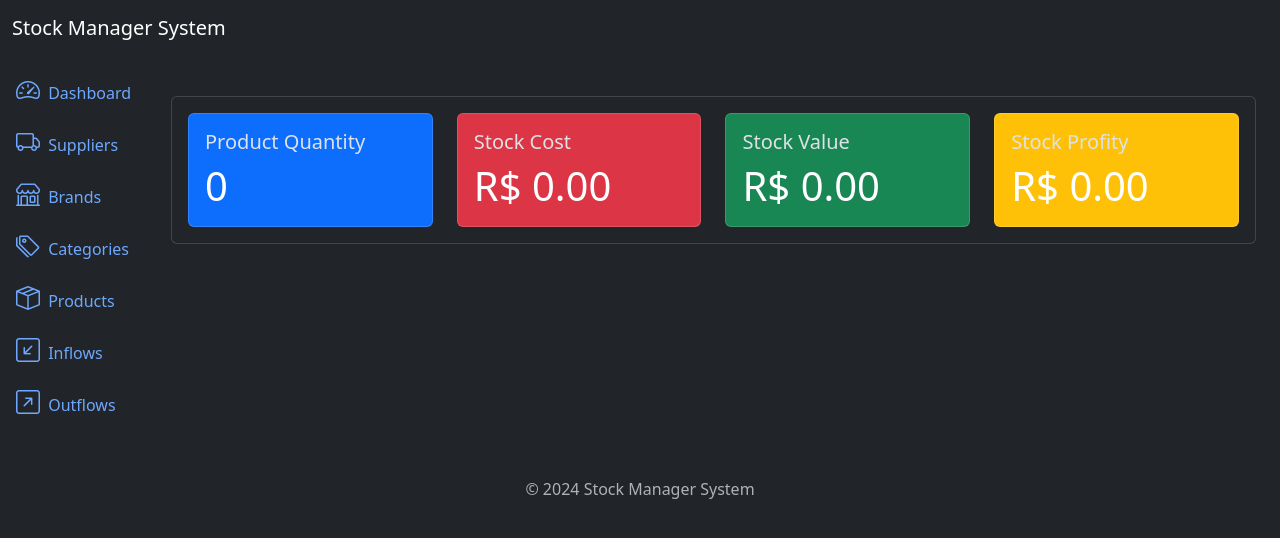
After one commit to JoseGayosoNeto/stock-manager, a Django app: page / in a window 1280 px wide. The commit adds this page. Shown: the top 538 px of the page. Run offline with Django 5.2, Linux system fonts and the light colour scheme; data that the repository does not hold is empty.

Commit message:
feat: create dashboard endpoint and product metrics components

```diff
--- /dev/null
+++ b/core/products_metrics/metrics.py
@@ -0,0 +1,17 @@
+from django.utils.formats import number_format
+from products.models import Product
+
+
+def get_product_metrics():
+    total_products = Product.objects.all()
+    total_cost_price = sum(product.cost_price * product.quantity for product in total_products)
+    total_selling_price = sum(product.selling_price * product.quantity for product in total_products)
+    total_quantity = sum(product.quantity for product in total_products)
+    total_profit = total_selling_price - total_cost_price
+
+    return dict(
+        total_cost_price=number_format(total_cost_price, decimal_pos=2, force_grouping=True),
+        total_selling_price=number_format(total_selling_price, decimal_pos=2, force_grouping=True),
+        total_quantity=total_quantity,
+        total_profit=number_format(total_profit, decimal_pos=2, force_grouping=True)
+    )
--- /dev/null
+++ b/core/products_metrics/views.py
@@ -0,0 +1,11 @@
+from django.shortcuts import render
+from .metrics import get_product_metrics
+
+def home(request):
+
+    product_metrics = get_product_metrics()
+
+    context = {
+        'product_metrics': product_metrics
+    }
+    return render(request, 'home.html', context=context)
--- /dev/null
+++ b/core/templates/components/_product_metrics.html
@@ -0,0 +1,52 @@
+<div class="card mt-4">
+
+    <div class="card-body">
+
+        <div class="row">
+
+            <div class="col-md-3">
+
+                <div class="card bg-primary">
+
+                    <div class="card-body">
+                        <h5 class="card-title">Product Quantity</h5>
+                        <p class="card-text text-white font-weight-bold display-6">{{ product_metrics.total_quantity }}</p>
+                    </div>
+                </div>
+            </div>
+
+            <div class="col-md-3">
+
+                <div class="card bg-danger">
+
+                    <div class="card-body">
+                        <h5 class="card-title">Stock Cost</h5>
+                        <p class="card-text text-white font-weight-bold display-6">R$ {{ product_metrics.total_cost_price }}</p>
+                    </div>
+                </div>
+            </div>
+
+            <div class="col-md-3">
+
+                <div class="card bg-success">
+
+                    <div class="card-body">
+                        <h5 class="card-title">Stock Value</h5>
+                        <p class="card-text text-white font-weight-bold display-6">R$ {{ product_metrics.total_selling_price }}</p>
+                    </div>
+                </div>
+            </div>
+
+            <div class="col-md-3">
+
+                <div class="card bg-warning">
+
+                    <div class="card-body">
+                        <h5 class="card-title">Stock Profity</h5>
+                        <p class="card-text text-white font-weight-bold display-6">R$ {{ product_metrics.total_profit }}</p>
+                    </div>
+                </div>
+            </div>
+        </div>
+    </div>
+</div>
--- a/core/templates/components/_sidebar.html
+++ b/core/templates/components/_sidebar.html
@@ -8,7 +8,7 @@
         <div class="collapse d-sm-block" id="menuCollapse">
           <ul class="nav flex-column align-items-start" id="menu">
             <li>
-              <a href="#" class="nav-link px-0 align-middle">
+              <a href="{% url 'home' %}" class="nav-link px-0 align-middle">
                 <i class="bi bi-speedometer2 fs-4"></i>
                 <span class="ms-1">Dashboard</span>
               </a>
--- /dev/null
+++ b/core/templates/home.html
@@ -0,0 +1,11 @@
+{% extends 'base.html' %}
+
+{% block title %}
+    SGE - Home
+{% endblock %}
+
+{% block content %}
+
+    {% include 'components/_product_metrics.html' %}
+
+{% endblock %}
--- a/core/urls.py
+++ b/core/urls.py
@@ -1,9 +1,12 @@
 from django.contrib import admin
 from django.urls import path, include
+from .products_metrics.views import home
 
 
 urlpatterns = [
     path('admin/', admin.site.urls),
+
+    path('', home, name='home'),
 
     path('', include('brands.urls')),
     path('', include('categories.urls')),
```
Also changed, not shown: core/products_metrics/__init__.py (added).
